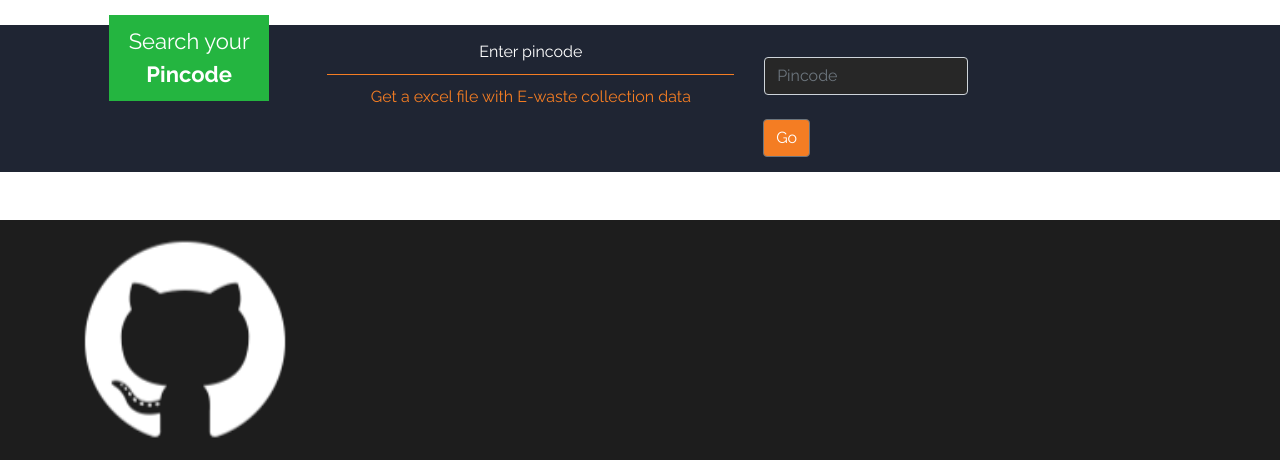
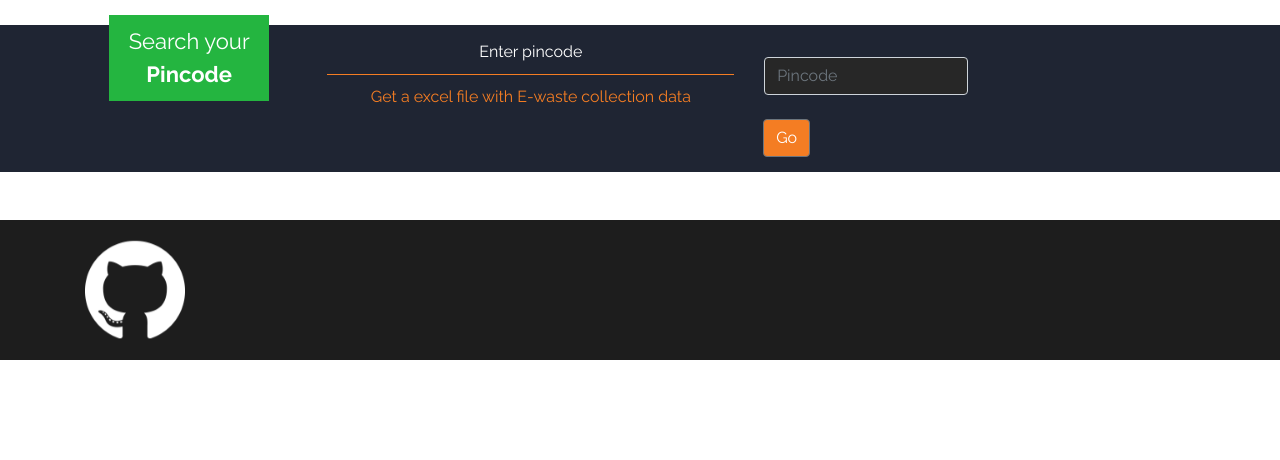
Before and after one commit to rdassi/aiml-lab-e-waste, a Flask app: page / in a window 1280 px wide. Shown: the part 2204-2664 px from the top of the page. After the commit the page ends 2564 px from the top, so only its background shows below. Run offline with Flask 2, Linux system fonts and the light colour scheme; some libraries are stand-ins or nearby versions.

```diff
--- a/python-docker/templates/index.html
+++ b/python-docker/templates/index.html
@@ -199,11 +199,11 @@
 
 
     <div class="darker" style="align-items: center;">
-    <div class="container animate-box" id="fh5co-footer">
+    <div class="container animate-box" id="fh5co-footer" style="align-items: center;">
         <!-- <footer class="footer">Checkout the Git repository at:  -->
             <div class="image">
                         <a href="https://github.com/rdassi/aiml-lab-e-waste" target="_blank">
-                            <img class="octocat icons" src="../static/img/Octocat_white.png" alt="Octocat-Github" height="200px" width="200px">
+                            <img class="octocat icons" src="../static/img/Octocat_white.png" alt="Octocat-Github" height="100px" width="100px">
                         </a>
             </div>
     </footer>
```
